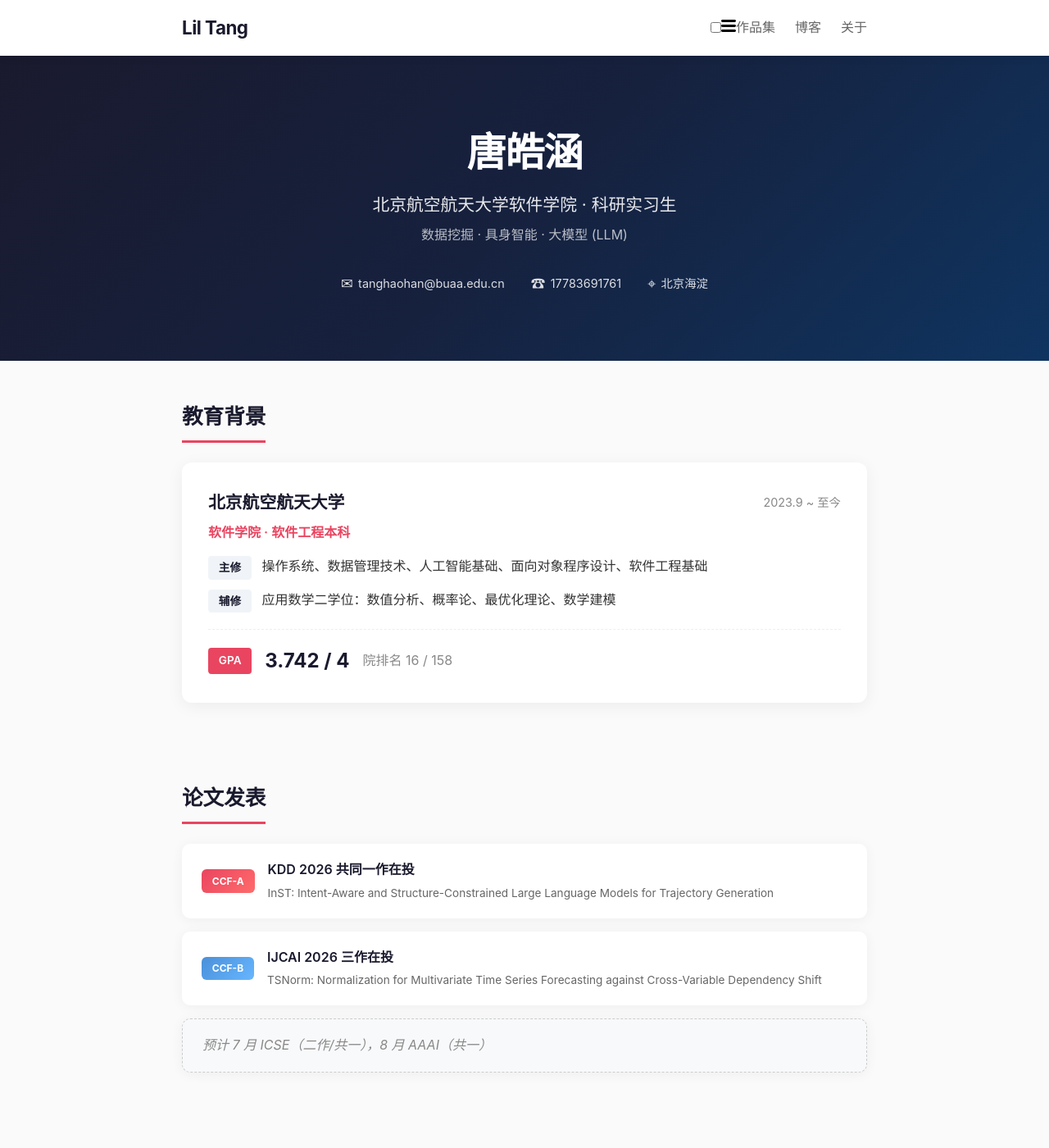
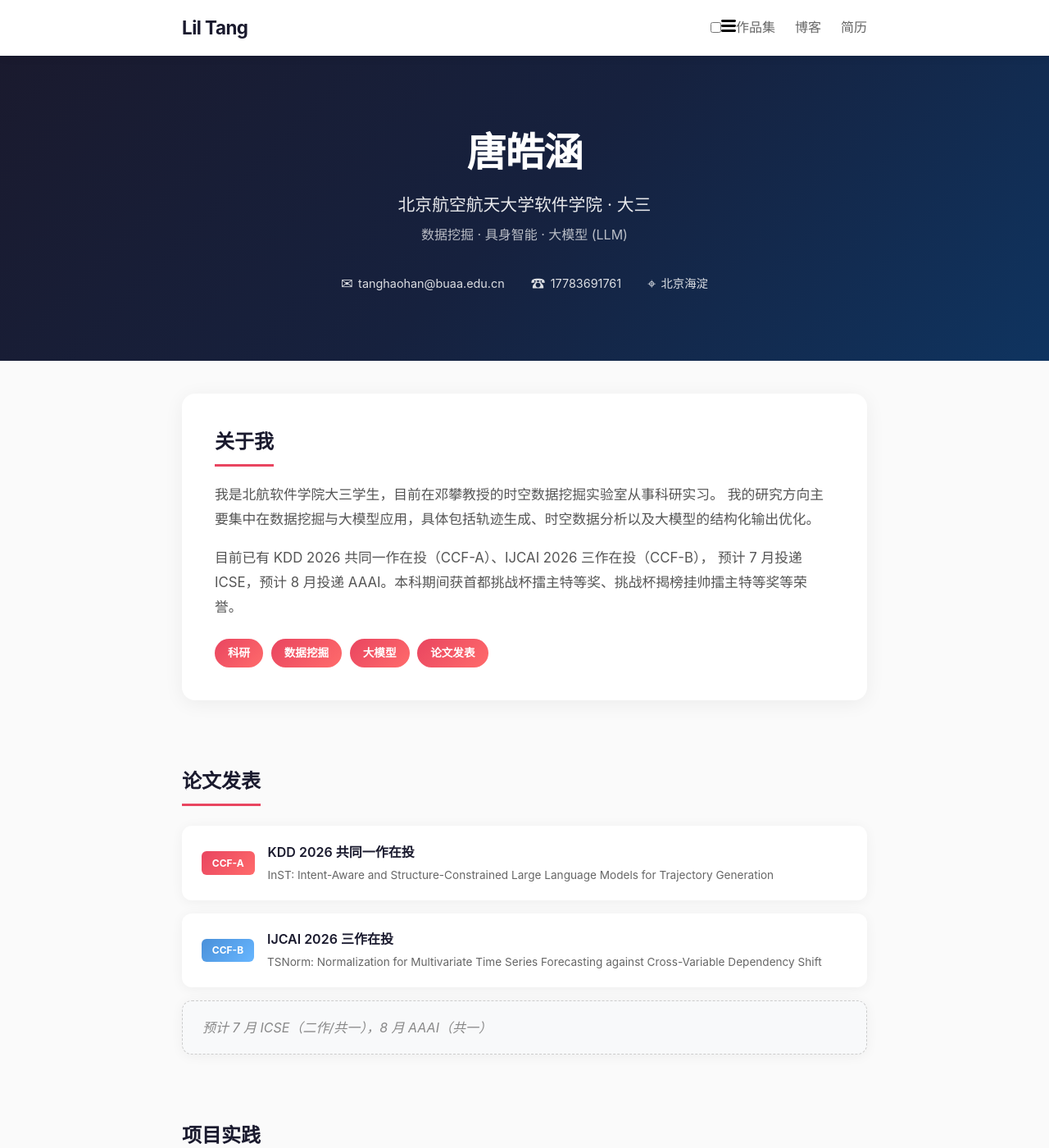
Before and after one commit to ironbox-lil/ironbox-lil.github.io, a Jekyll site: the page built from index.markdown, in a window 1280 px wide and 1400 px high. Shown: the whole window at 82% size. Built offline with Jekyll 4.4.1, drawn with Linux system fonts in a browser that asks for light colours; some of the changed text lies outside the part shown.

Commit message:
Redesign: intro first, pub/projects below, navbar resume link, fixed blog footer

```diff
--- a/_layouts/default.html
+++ b/_layouts/default.html
@@ -14,6 +14,7 @@ layout: default
 </head>
 
 <body>
+  <div class="page-wrapper">
     <header class="site-header">
       <div class="wrapper">
         <a class="site-title" href="{{ "/" | relative_url }}">{{ site.title | escape }}</a>
@@ -29,7 +30,7 @@ layout: default
           <div class="trigger">
             <a class="page-link" href="{{ "/about/" | relative_url }}">作品集</a>
             <a class="page-link" href="{{ "/blog/" | relative_url }}">博客</a>
-          <a class="page-link" href="{{ "/resume/" | relative_url }}">关于</a>
+            <a class="page-link" href="{{ "/resume/" | relative_url }}">简历</a>
           </div>
         </nav>
       </div>
@@ -49,6 +50,7 @@ layout: default
         </div>
       </div>
     </footer>
+  </div>
 
 </body>
 
--- a/assets/css/main.css
+++ b/assets/css/main.css
@@ -7,6 +7,17 @@ body {
   line-height: 1.6;
   color: #333;
   background: #fafafa;
+  min-height: 100vh;
+}
+
+.page-wrapper {
+  min-height: 100vh;
+  display: flex;
+  flex-direction: column;
+}
+
+.page-content {
+  flex: 1;
 }
 
 /* Header */
@@ -89,10 +100,10 @@ body {
 .section {
   max-width: 900px;
   margin: 0 auto;
-  padding: 3rem 2rem;
+  padding: 2.5rem 2rem;
 }
 .section-title {
-  font-size: 1.6rem;
+  font-size: 1.5rem;
   font-weight: 700;
   color: #1a1a2e;
   margin-bottom: 1.5rem;
@@ -101,65 +112,41 @@ body {
   display: inline-block;
 }
 
-/* Education Card */
-.education-card {
+/* Self Introduction Card */
+.intro-section { padding-top: 2.5rem; }
+.intro-card {
   background: #fff;
-  border-radius: 12px;
-  padding: 2rem;
-  box-shadow: 0 4px 20px rgba(0,0,0,0.06);
+  border-radius: 16px;
+  padding: 2.5rem;
+  box-shadow: 0 4px 25px rgba(0,0,0,0.06);
 }
-.edu-header {
-  display: flex;
-  justify-content: space-between;
-  align-items: center;
-  margin-bottom: 0.5rem;
-}
-.edu-header h3 { font-size: 1.3rem; color: #1a1a2e; }
-.edu-period { color: #888; font-size: 0.9rem; }
-.edu-degree {
-  color: #e94560;
-  font-weight: 600;
+.intro-card .section-title { margin-bottom: 1.2rem; }
+.intro-text {
+  color: #555;
+  font-size: 1.05rem;
+  line-height: 1.8;
   margin-bottom: 1rem;
 }
-.edu-details { margin: 1rem 0; }
-.edu-detail-block {
-  margin-bottom: 0.8rem;
+.intro-tags {
   display: flex;
-  gap: 0.8rem;
+  flex-wrap: wrap;
+  gap: 0.6rem;
+  margin-top: 1.5rem;
 }
-.edu-detail-title {
-  background: #f0f4f8;
-  color: #1a1a2e;
-  padding: 0.2rem 0.8rem;
-  border-radius: 4px;
+.intro-tag {
+  background: linear-gradient(135deg, #e94560, #ff6b6b);
+  color: #fff;
+  padding: 0.4rem 1rem;
+  border-radius: 20px;
+  font-size: 0.85rem;
   font-weight: 600;
-  font-size: 0.85rem;
-  white-space: nowrap;
 }
-.edu-gpa {
-  display: flex;
-  align-items: center;
-  gap: 1rem;
-  margin-top: 1.2rem;
-  padding-top: 1.2rem;
-  border-top: 1px dashed #eee;
-}
-.gpa-label {
-  background: #e94560;
-  color: #fff;
-  padding: 0.3rem 0.8rem;
-  border-radius: 4px;
-  font-weight: 600;
-  font-size: 0.85rem;
-}
-.gpa-value { font-size: 1.5rem; font-weight: 700; color: #1a1a2e; }
-.gpa-rank { color: #888; }
 
 /* Publications */
 .pub-list { display: flex; flex-direction: column; gap: 1rem; }
 .pub-item {
   background: #fff;
-  border-radius: 10px;
+  border-radius: 12px;
   padding: 1.2rem 1.5rem;
   display: flex;
   align-items: center;
@@ -185,11 +172,11 @@ body {
 .pub-plan { color: #888; font-style: italic; }
 
 /* Experience */
-.exp-list { display: flex; flex-direction: column; gap: 1.5rem; }
+.exp-list { display: flex; flex-direction: column; gap: 1.2rem; }
 .exp-item {
   background: #fff;
   border-radius: 12px;
-  padding: 1.8rem;
+  padding: 1.5rem;
   box-shadow: 0 4px 20px rgba(0,0,0,0.06);
   border-left: 4px solid #e94560;
 }
@@ -197,10 +184,10 @@ body {
   display: flex;
   justify-content: space-between;
   align-items: flex-start;
-  margin-bottom: 0.5rem;
+  margin-bottom: 0.8rem;
 }
 .exp-title-block { display: flex; flex-direction: column; gap: 0.2rem; }
-.exp-title { font-size: 1.15rem; color: #1a1a2e; }
+.exp-title { font-size: 1.1rem; color: #1a1a2e; }
 .exp-role {
   background: #f0f4f8;
   color: #4a90d9;
@@ -209,9 +196,9 @@ body {
   font-size: 0.8rem;
   font-weight: 600;
   display: inline-block;
+  width: fit-content;
 }
 .exp-period { color: #888; font-size: 0.85rem; }
-.exp-supervisor { color: #e94560; font-size: 0.9rem; margin-bottom: 1rem; }
 .exp-bullets {
   list-style: none;
   display: flex;
@@ -232,11 +219,11 @@ body {
 }
 
 /* Projects */
-.proj-list { display: flex; flex-direction: column; gap: 1.5rem; }
+.proj-list { display: flex; flex-direction: column; gap: 1.2rem; }
 .proj-item {
   background: #fff;
   border-radius: 12px;
-  padding: 1.8rem;
+  padding: 1.5rem;
   box-shadow: 0 4px 20px rgba(0,0,0,0.06);
 }
 .proj-header {
@@ -245,7 +232,7 @@ body {
   align-items: flex-start;
   margin-bottom: 0.5rem;
 }
-.proj-title { font-size: 1.15rem; color: #1a1a2e; }
+.proj-title { font-size: 1.1rem; color: #1a1a2e; }
 .proj-period { color: #888; font-size: 0.85rem; }
 .proj-supervisor { color: #888; font-size: 0.9rem; margin-bottom: 0.8rem; }
 .proj-award {
@@ -254,7 +241,7 @@ body {
   padding: 0.4rem 1rem;
   border-radius: 6px;
   font-weight: 600;
-  font-size: 0.9rem;
+  font-size: 0.85rem;
   display: inline-block;
   margin-bottom: 1rem;
 }
@@ -268,6 +255,7 @@ body {
   padding-left: 1.2rem;
   position: relative;
   color: #555;
+  font-size: 0.95rem;
 }
 .proj-bullets li::before {
   content: "▸";
@@ -303,38 +291,21 @@ body {
 }
 .award-item:not(.major) .award-name { color: #555; }
 
-/* Skills */
-.skills-section {
-  display: flex;
-  flex-direction: column;
-  gap: 1rem;
+.view-more {
+  display: inline-block;
+  margin-top: 1.5rem;
+  color: #e94560;
+  text-decoration: none;
+  font-weight: 600;
 }
-.skill-group {
-  background: #fff;
-  border-radius: 8px;
-  padding: 1rem 1.5rem;
-  display: flex;
-  align-items: center;
-  gap: 1rem;
-  box-shadow: 0 2px 15px rgba(0,0,0,0.05);
-}
-.skill-label {
-  background: #1a1a2e;
-  color: #fff;
-  padding: 0.3rem 0.8rem;
-  border-radius: 4px;
-  font-weight: 600;
-  font-size: 0.8rem;
-  white-space: nowrap;
-}
-.skill-value { color: #555; }
+.view-more:hover { text-decoration: underline; }
 
 /* Footer */
 .site-footer {
   background: #1a1a2e;
   color: #fff;
   padding: 2rem;
-  margin-top: 3rem;
+  margin-top: auto;
 }
 .site-footer .wrapper { max-width: 900px; margin: 0 auto; }
 .footer-content {
@@ -344,34 +315,157 @@ body {
 }
 .footer-content p { opacity: 0.7; font-size: 0.9rem; }
 
-/* Responsive */
-@media (max-width: 768px) {
-  .hero-name { font-size: 2.2rem; }
-  .hero-links { flex-direction: column; gap: 0.8rem; }
-  .edu-header { flex-direction: column; gap: 0.3rem; }
-  .exp-header { flex-direction: column; gap: 0.5rem; }
-  .proj-header { flex-direction: column; gap: 0.3rem; }
-  .awards-grid { grid-template-columns: 1fr 1fr; }
-  .footer-content { flex-direction: column; gap: 0.5rem; text-align: center; }
+/* Blog Page */
+.blog-page {
+  max-width: 800px;
+  margin: 0 auto;
+  padding: 2rem;
 }
-
-/* Page styles for blog/resume */
-.page-heading {
+.blog-page .page-heading {
   font-size: 2rem;
   font-weight: 700;
   color: #1a1a2e;
+  margin-bottom: 0.5rem;
+}
+.blog-subtitle {
+  color: #888;
   margin-bottom: 2rem;
+  font-size: 1.1rem;
 }
 .post-list { list-style: none; }
 .post-list li {
   padding: 1.5rem 0;
   border-bottom: 1px solid #eee;
 }
-.post-meta { color: #888; font-size: 0.9rem; }
+.post-meta { color: #888; font-size: 0.85rem; margin-bottom: 0.3rem; display: block; }
 .post-link {
-  font-size: 1.3rem;
+  font-size: 1.2rem;
   font-weight: 600;
   color: #1a1a2e;
   text-decoration: none;
+  display: block;
+  margin-bottom: 0.5rem;
 }
 .post-link:hover { color: #e94560; }
+.post-excerpt {
+  color: #666;
+  font-size: 0.95rem;
+}
+.empty-state {
+  text-align: center;
+  padding: 3rem;
+  color: #888;
+  background: #f8f9fa;
+  border-radius: 12px;
+}
+
+/* Portfolio Page */
+.portfolio-page {
+  max-width: 900px;
+  margin: 0 auto;
+  padding: 2rem;
+}
+.portfolio-page .page-heading {
+  font-size: 2rem;
+  font-weight: 700;
+  color: #1a1a2e;
+  margin-bottom: 0.5rem;
+}
+.portfolio-subtitle {
+  color: #888;
+  margin-bottom: 2rem;
+  font-size: 1.1rem;
+}
+.portfolio-grid {
+  display: grid;
+  grid-template-columns: repeat(auto-fill, minmax(280px, 1fr));
+  gap: 1.5rem;
+}
+.portfolio-item {
+  background: #fff;
+  border-radius: 12px;
+  padding: 1.5rem;
+  box-shadow: 0 4px 20px rgba(0,0,0,0.06);
+  display: flex;
+  flex-direction: column;
+  gap: 0.5rem;
+}
+.portfolio-header {
+  display: flex;
+  justify-content: space-between;
+  align-items: flex-start;
+}
+.portfolio-header h3 { font-size: 1.1rem; color: #1a1a2e; }
+.portfolio-period { color: #888; font-size: 0.8rem; }
+.portfolio-supervisor { color: #e94560; font-size: 0.85rem; }
+.portfolio-tags { display: flex; flex-wrap: wrap; gap: 0.4rem; }
+.tag {
+  background: #f0f4f8;
+  color: #4a90d9;
+  padding: 0.2rem 0.6rem;
+  border-radius: 4px;
+  font-size: 0.75rem;
+  font-weight: 600;
+}
+.portfolio-desc { color: #666; font-size: 0.9rem; margin-top: 0.5rem; }
+
+/* Resume Page */
+.resume-page {
+  max-width: 800px;
+  margin: 0 auto;
+  padding: 2rem;
+}
+.resume-page .page-heading {
+  font-size: 2rem;
+  font-weight: 700;
+  color: #1a1a2e;
+  margin-bottom: 2rem;
+}
+.resume-section { margin-bottom: 2.5rem; }
+.resume-section .section-title {
+  font-size: 1.4rem;
+  font-weight: 700;
+  color: #1a1a2e;
+  margin-bottom: 1.2rem;
+  padding-bottom: 0.5rem;
+  border-bottom: 3px solid #e94560;
+  display: inline-block;
+}
+.info-grid {
+  display: grid;
+  grid-template-columns: 1fr 1fr;
+  gap: 1rem;
+}
+.info-item {
+  background: #fff;
+  border-radius: 8px;
+  padding: 1rem 1.2rem;
+  display: flex;
+  gap: 1rem;
+  box-shadow: 0 2px 15px rgba(0,0,0,0.05);
+}
+.info-item.full { grid-column: 1 / -1; }
+.info-label {
+  background: #1a1a2e;
+  color: #fff;
+  padding: 0.3rem 0.8rem;
+  border-radius: 4px;
+  font-weight: 600;
+  font-size: 0.8rem;
+  white-space: nowrap;
+  height: fit-content;
+}
+.info-value { color: #555; }
+.resume-note { color: #888; font-style: italic; }
+
+/* Responsive */
+@media (max-width: 768px) {
+  .hero-name { font-size: 2.2rem; }
+  .hero-links { flex-direction: column; gap: 0.8rem; }
+  .exp-header { flex-direction: column; gap: 0.5rem; }
+  .proj-header { flex-direction: column; gap: 0.3rem; }
+  .awards-grid { grid-template-columns: 1fr 1fr; }
+  .footer-content { flex-direction: column; gap: 0.5rem; text-align: center; }
+  .info-grid { grid-template-columns: 1fr; }
+  .portfolio-grid { grid-template-columns: 1fr; }
+}
--- a/index.markdown
+++ b/index.markdown
@@ -1,13 +1,15 @@
 ---
 layout: default
+title: Lil Tang
 ---
+
 <div class="home">
 
-  <!-- Hero Section -->
+  <!-- Hero Section with Self-Introduction -->
   <section class="hero">
     <div class="hero-content">
       <h1 class="hero-name">{{ site.author.name }}</h1>
-      <p class="hero-title">北京航空航天大学软件学院 · 科研实习生</p>
+      <p class="hero-title">北京航空航天大学软件学院 · 大三</p>
       <p class="hero-focus">数据挖掘 · 具身智能 · 大模型 (LLM)</p>
       <div class="hero-links">
         <a href="mailto:{{ site.author.email }}" class="hero-link-item">
@@ -23,35 +25,29 @@ layout: default
     </div>
   </section>
 
-  <!-- Education -->
-  <section class="section">
-    <h2 class="section-title">教育背景</h2>
-    <div class="education-card">
-      <div class="edu-header">
-        <h3>北京航空航天大学</h3>
-        <span class="edu-period">2023.9 ~ 至今</span>
-      </div>
-      <p class="edu-degree">软件学院 · 软件工程本科</p>
-      <div class="edu-details">
-        <div class="edu-detail-block">
-          <span class="edu-detail-title">主修</span>
-          <span>操作系统、数据管理技术、人工智能基础、面向对象程序设计、软件工程基础</span>
-        </div>
-        <div class="edu-detail-block">
-          <span class="edu-detail-title">辅修</span>
-          <span>应用数学二学位：数值分析、概率论、最优化理论、数学建模</span>
-        </div>
-      </div>
-      <div class="edu-gpa">
-        <span class="gpa-label">GPA</span>
-        <span class="gpa-value">3.742 / 4</span>
-        <span class="gpa-rank">院排名 16 / 158</span>
+  <!-- Self Introduction -->
+  <section class="section intro-section">
+    <div class="intro-card">
+      <h2 class="section-title">关于我</h2>
+      <p class="intro-text">
+        我是北航软件学院大三学生，目前在邓攀教授的时空数据挖掘实验室从事科研实习。
+        我的研究方向主要集中在数据挖掘与大模型应用，具体包括轨迹生成、时空数据分析以及大模型的结构化输出优化。
+      </p>
+      <p class="intro-text">
+        目前已有 KDD 2026 共同一作在投（CCF-A）、IJCAI 2026 三作在投（CCF-B），
+        预计 7 月投递 ICSE，预计 8 月投递 AAAI。本科期间获首都挑战杯擂主特等奖、挑战杯揭榜挂帅擂主特等奖等荣誉。
+      </p>
+      <div class="intro-tags">
+        <span class="intro-tag">科研</span>
+        <span class="intro-tag">数据挖掘</span>
+        <span class="intro-tag">大模型</span>
+        <span class="intro-tag">论文发表</span>
       </div>
     </div>
   </section>
 
   <!-- Publications -->
-  <section class="section">
+  <section class="section" id="publications">
     <h2 class="section-title">论文发表</h2>
     <div class="pub-list">
       <div class="pub-item">
@@ -74,62 +70,9 @@ layout: default
     </div>
   </section>
 
-  <!-- Experience -->
-  <section class="section">
-    <h2 class="section-title">科研经历</h2>
-    <div class="exp-list">
-      <div class="exp-item">
-        <div class="exp-header">
-          <div class="exp-title-block">
-            <h3 class="exp-title">北航时空数据挖掘实验室</h3>
-            <span class="exp-role">本科科研实习生</span>
-          </div>
-          <span class="exp-period">2024.9 ~ 至今</span>
-        </div>
-        <p class="exp-supervisor">导师：北航软件学院邓攀教授</p>
-        <ul class="exp-bullets">
-          <li>每周负责时空数据相关前沿论文汇报，代码复现</li>
-          <li>熟练掌握生成模型 Transformer、Diffusion，完成组内基线实验，协助论文写作</li>
-          <li>已与师兄合作完成两篇论文（KDD 共一、IJCAI 三作在投）</li>
-        </ul>
-      </div>
-
-      <div class="exp-item">
-        <div class="exp-header">
-          <div class="exp-title-block">
-            <h3 class="exp-title">形式化方法实验室</h3>
-            <span class="exp-role">科研实习生</span>
-          </div>
-          <span class="exp-period">2025.9 ~ 至今</span>
-        </div>
-        <p class="exp-supervisor">导师：北航软件学院葛宁教授</p>
-        <ul class="exp-bullets">
-          <li>安全关键系统软件建模，结合形式化方法优化大模型生成质量</li>
-          <li>方向：LLM 结构化数据生成优化、形式化方法约束表达</li>
-          <li>预计 7 月投递 ICSE 论文（二作/共一）</li>
-        </ul>
-      </div>
-
-      <div class="exp-item">
-        <div class="exp-header">
-          <div class="exp-title-block">
-            <h3 class="exp-title">ACT 实验室</h3>
-            <span class="exp-role">科研实习生</span>
-          </div>
-          <span class="exp-period">2025.9 ~ 至今</span>
-        </div>
-        <p class="exp-supervisor">导师：计算机学院陈天宇博士</p>
-        <ul class="exp-bullets">
-          <li>AI4Science 与 LLM 结合：应用 MLLM 对天文学星图分类及数值预测回归</li>
-          <li>科学新范式推导的 Agent 研究</li>
-        </ul>
-      </div>
-    </div>
-  </section>
-
   <!-- Projects -->
-  <section class="section">
-    <h2 class="section-title">项目经历</h2>
+  <section class="section" id="projects">
+    <h2 class="section-title">项目实践</h2>
     <div class="proj-list">
       <div class="proj-item">
         <div class="proj-header">
@@ -159,9 +102,57 @@ layout: default
     </div>
   </section>
 
-  <!-- Awards -->
-  <section class="section">
-    <h2 class="section-title">获奖情况</h2>
+  <!-- Lab Experience Summary -->
+  <section class="section" id="experience">
+    <h2 class="section-title">科研经历</h2>
+    <div class="exp-list">
+      <div class="exp-item">
+        <div class="exp-header">
+          <div class="exp-title-block">
+            <h3 class="exp-title">北航时空数据挖掘实验室</h3>
+            <span class="exp-role">邓攀教授</span>
+          </div>
+          <span class="exp-period">2024.9 ~ 至今</span>
+        </div>
+        <ul class="exp-bullets">
+          <li>时空数据相关前沿论文汇报，代码复现</li>
+          <li>Transformer、Diffusion 等生成模型，基线实验与论文写作</li>
+          <li>KDD 共一、IJCAI 三作在投</li>
+        </ul>
+      </div>
+
+      <div class="exp-item">
+        <div class="exp-header">
+          <div class="exp-title-block">
+            <h3 class="exp-title">形式化方法实验室</h3>
+            <span class="exp-role">葛宁教授</span>
+          </div>
+          <span class="exp-period">2025.9 ~ 至今</span>
+        </div>
+        <ul class="exp-bullets">
+          <li>安全关键系统软件建模，形式化方法优化大模型生成</li>
+          <li>预计 7 月投递 ICSE 论文</li>
+        </ul>
+      </div>
+
+      <div class="exp-item">
+        <div class="exp-header">
+          <div class="exp-title-block">
+            <h3 class="exp-title">ACT 实验室</h3>
+            <span class="exp-role">陈天宇博士</span>
+          </div>
+          <span class="exp-period">2025.9 ~ 至今</span>
+        </div>
+        <ul class="exp-bullets">
+          <li>AI4Science 与 LLM 结合：MLLM 天文学星图分类、科学推理 Agent</li>
+        </ul>
+      </div>
+    </div>
+  </section>
+
+  <!-- Awards Preview -->
+  <section class="section" id="awards">
+    <h2 class="section-title">荣誉奖项</h2>
     <div class="awards-grid">
       <div class="award-item major">
         <span class="award-name">首都挑战杯擂主特等奖</span>
@@ -171,55 +162,18 @@ layout: default
       </div>
       <div class="award-item major">
         <span class="award-name">北航软件学院团队之星</span>
-        <span class="award-note">学院最高荣誉</span>
       </div>
       <div class="award-item">
         <span class="award-name">中国软件杯二等奖</span>
       </div>
       <div class="award-item">
-        <span class="award-name">京彩大创二等奖</span>
-      </div>
-      <div class="award-item">
         <span class="award-name">九号公司一等奖学金</span>
-      </div>
-      <div class="award-item">
-        <span class="award-name">省部级大创负责人</span>
-      </div>
-      <div class="award-item">
-        <span class="award-name">北京市大学生数学竞赛二等奖</span>
-      </div>
-      <div class="award-item">
-        <span class="award-name">北京市大学生物理竞赛二等奖</span>
       </div>
       <div class="award-item">
         <span class="award-name">美国大学生数学建模竞赛 H 奖</span>
       </div>
-      <div class="award-item">
-        <span class="award-name">校级三好学生</span>
-      </div>
-      <div class="award-item">
-        <span class="award-name">冯如杯科创竞赛主赛道论文组三等奖</span>
-      </div>
     </div>
-  </section>
-
-  <!-- Skills -->
-  <section class="section">
-    <h2 class="section-title">专业技能</h2>
-    <div class="skills-section">
-      <div class="skill-group">
-        <span class="skill-label">科研方向</span>
-        <span class="skill-value">数据挖掘 · 时空数据分析 · 具身智能 · 大模型微调与应用</span>
-      </div>
-      <div class="skill-group">
-        <span class="skill-label">数学背景</span>
-        <span class="skill-value">数值分析 · 概率论 · 最优化理论 · 数学建模</span>
-      </div>
-      <div class="skill-group">
-        <span class="skill-label">开发能力</span>
-        <span class="skill-value">Python · Java · 前端开发 · 全栈项目经验</span>
-      </div>
-    </div>
+    <a href="/resume/" class="view-more">查看完整简历 →</a>
   </section>
 
 </div>
```
Also changed, not shown: about.markdown (+2 -43 lines), blog/index.markdown (+3 -26 lines). Lines whose indentation alone changed are shown as unchanged.
